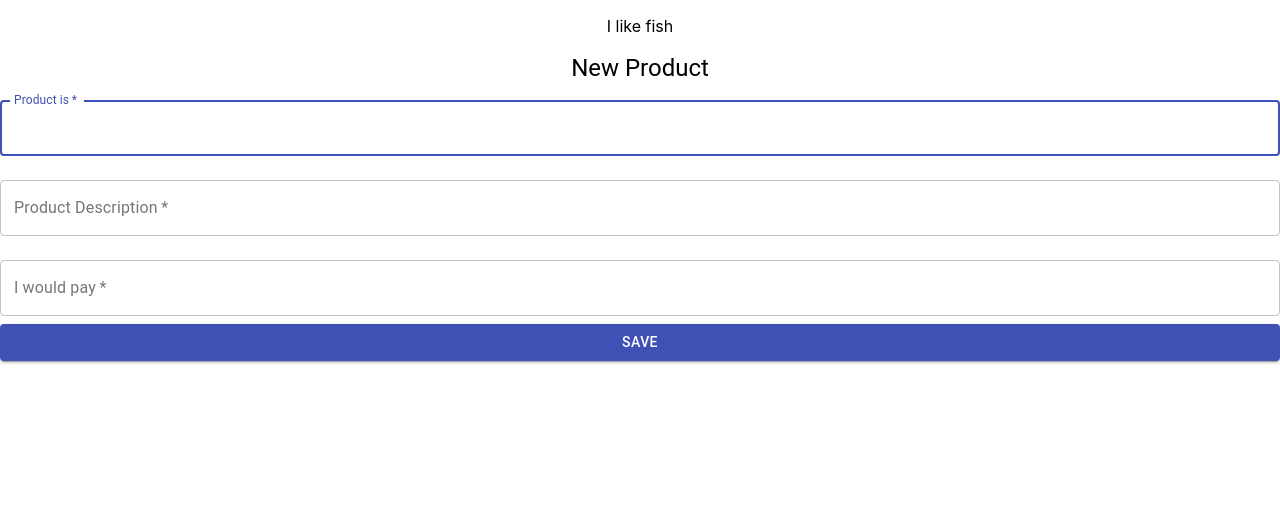
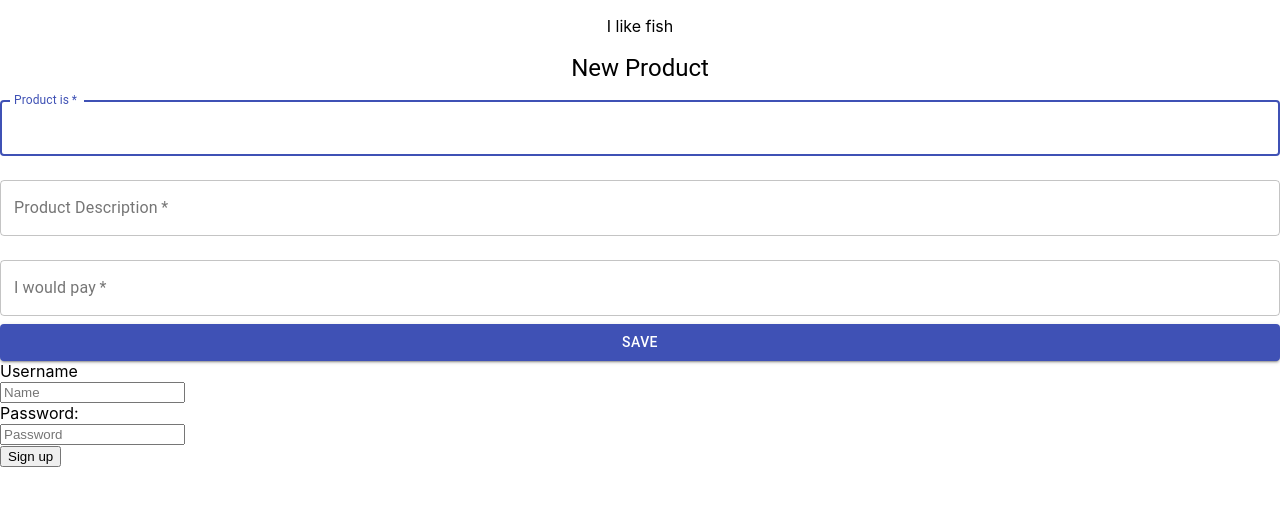
Before and after one commit to lahawkin/final_project_w_materialUI, a React (Create React App) app: page / in a window 1280 px wide. Shown: the top 506 px of the page. Built offline with nearby package versions, Linux system fonts and the light colour scheme.

Commit message:
i have the sign up form component, but I don't have routes so they're all on the same page

```diff
--- a/src/App.js
+++ b/src/App.js
@@ -4,12 +4,14 @@ import Button from "@material-ui/core/Button";
 import TextField from "@material-ui/core/TextField";
 //import "./App.css";
 import NewPost from "./newpost.js";
+import SignupForm from "./comp/sign-up.js"
 // import SignInSide from "./oldPost";
 
 function NewProduct() {
   return (
     <div>
       <NewPost />
+      <SignupForm/>
     </div>
   );
 }
--- /dev/null
+++ b/src/comp/sign-up.js
@@ -0,0 +1,98 @@
+import React, { Component } from 'react'
+import axios from 'axios'
+
+
+class SignupForm extends Component {
+	constructor() {
+		super()
+		this.state = {
+			username: '',
+			password: '',
+			confirmPassword: '',
+
+		}
+		this.handleSubmit = this.handleSubmit.bind(this)
+		this.handleChange = this.handleChange.bind(this)
+	}
+	handleChange(event) {
+		this.setState({
+			[event.target.name]: event.target.value
+		})
+	}
+	handleSubmit(event) {
+		event.preventDefault()
+		console.log('sign-up-form, username: ');
+		console.log(this.state.username);
+		//request to server here
+		axios.post('/', {
+			username: this.state.username,
+			password: this.state.password
+		})
+			.then(response => {
+				console.log(response)
+				if (response.data) {
+					console.log('successful signup')
+					this.setState({
+						redirectTo: '/login'
+					})
+				} else {
+						console.log('Sign-up error');
+
+					}
+			}).catch(error => {
+				console.log('Sign up server error: ')
+				console.log(error);
+			})
+	}
+	render() {
+
+		return (
+			<div className="SignupForm">
+
+				<form className="form-horizontal">
+					<div className="form-group">
+						<div className="col-1 col-ml-auto">
+							<label className="form-label" htmlFor="username">Username</label>
+						</div>
+						<div className="col-3 col-mr-auto">
+							<input className="form-input"
+								type="text"
+								id="input-example-1"
+								placeholder="Name"
+								name="username"
+								value={this.state.username}
+								onChange={this.handleChange}
+							/>
+						</div>
+					</div>
+					<div className="form-group">
+						<div className="col-1 col-ml-auto">
+							<label className="form-label" htmlFor="password">Password: </label>
+						</div>
+						<div className="col-3 col-mr-auto">
+							<input className="form-input"
+								placeholder="Password"
+								type="password"
+								name="password"
+								value={this.state.password}
+								onChange={this.handleChange}
+							/>
+						</div>
+
+					</div>
+
+					<div className="form-group ">
+						<div className="col-7"></div>
+
+							<button className="btn btn-primary col-1 col-mr-auto" onClick={this.handleSubmit}>Sign up</button>
+
+
+					</div>
+				</form>
+			</div>
+
+		)
+	}
+}
+
+export default SignupForm
```
